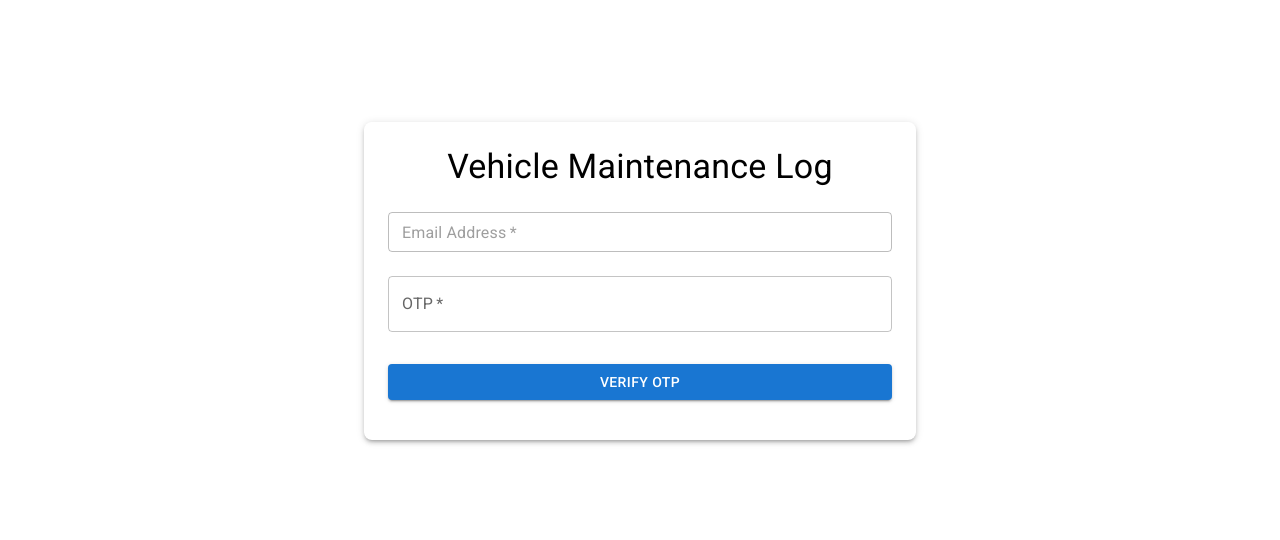
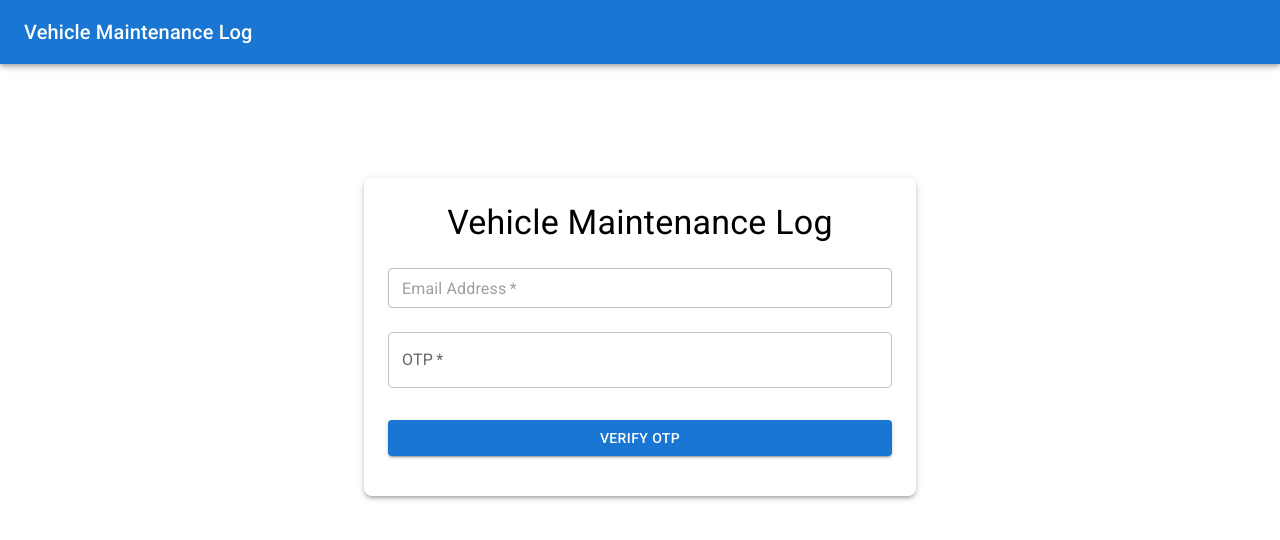
Before and after one commit to ksentak/vehicle-maintenance-log, a React (Vite) app: page / in a window 1280 px wide. Shown: the top 540 px of the page. Built offline with nearby package versions, Linux system fonts and the light colour scheme; no server answers.

Commit message:
add appbar

```diff
--- a/src/App.tsx
+++ b/src/App.tsx
@@ -2,6 +2,7 @@ import { useState, useEffect } from 'react';
 import { supabase } from './supabase/client';
 import Auth from './pages/Auth';
 import Dashboard from './pages/Dashboard';
+import Nav from './components/Nav';
 
 const App = () => {
   const [session, setSession] = useState(null);
@@ -17,6 +18,8 @@ const App = () => {
   }, []);
 
   return (
+    <>
+      <Nav session={session} />
       <div className='container' style={{ padding: '50px 0 100px 0' }}>
         {!session ? (
           <Auth />
@@ -24,6 +27,7 @@ const App = () => {
           <Dashboard key={session.user.id} session={session} />
         )}
       </div>
+    </>
   );
 };
 
--- /dev/null
+++ b/src/components/Nav.tsx
@@ -0,0 +1,25 @@
+import { AppBar, Toolbar, Typography, Button } from '@mui/material';
+import { supabase } from '../supabase/client';
+
+const Nav = ({ session }) => {
+  const handleSignOut = async () => {
+    await supabase.auth.signOut();
+  };
+
+  return (
+    <AppBar position='static'>
+      <Toolbar>
+        <Typography variant='h6' component='div' sx={{ flexGrow: 1 }}>
+          Vehicle Maintenance Log
+        </Typography>
+        {session && (
+          <Button color='inherit' onClick={handleSignOut}>
+            Sign Out
+          </Button>
+        )}
+      </Toolbar>
+    </AppBar>
+  );
+};
+
+export default Nav;
--- a/src/main.tsx
+++ b/src/main.tsx
@@ -5,6 +5,7 @@ import '@fontsource/roboto/300.css';
 import '@fontsource/roboto/400.css';
 import '@fontsource/roboto/500.css';
 import '@fontsource/roboto/700.css';
+import './style/main.css';
 
 ReactDOM.createRoot(document.getElementById('root')!).render(
   <React.StrictMode>
--- /dev/null
+++ b/src/style/main.css
@@ -0,0 +1,3 @@
+body {
+  margin: 0;
+}
```
Lines whose indentation alone changed are shown as unchanged.
